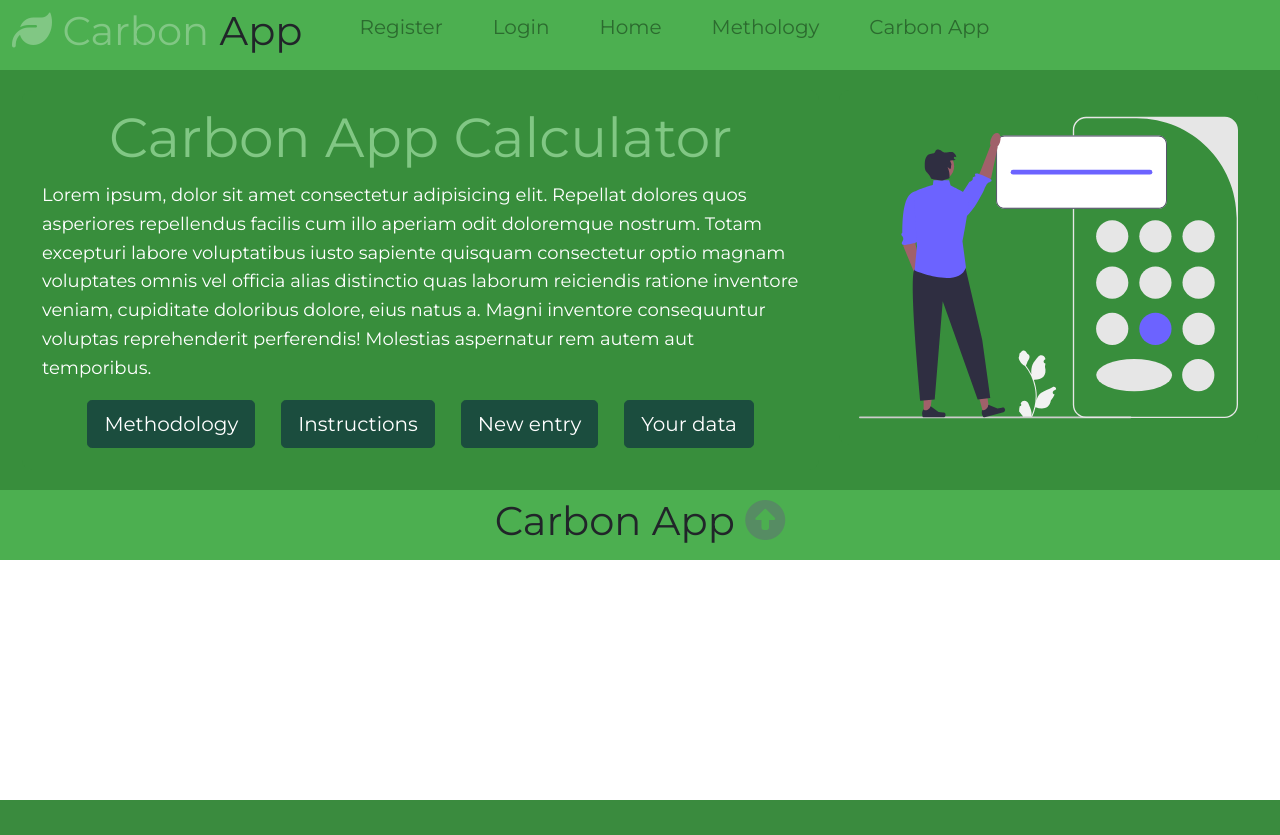
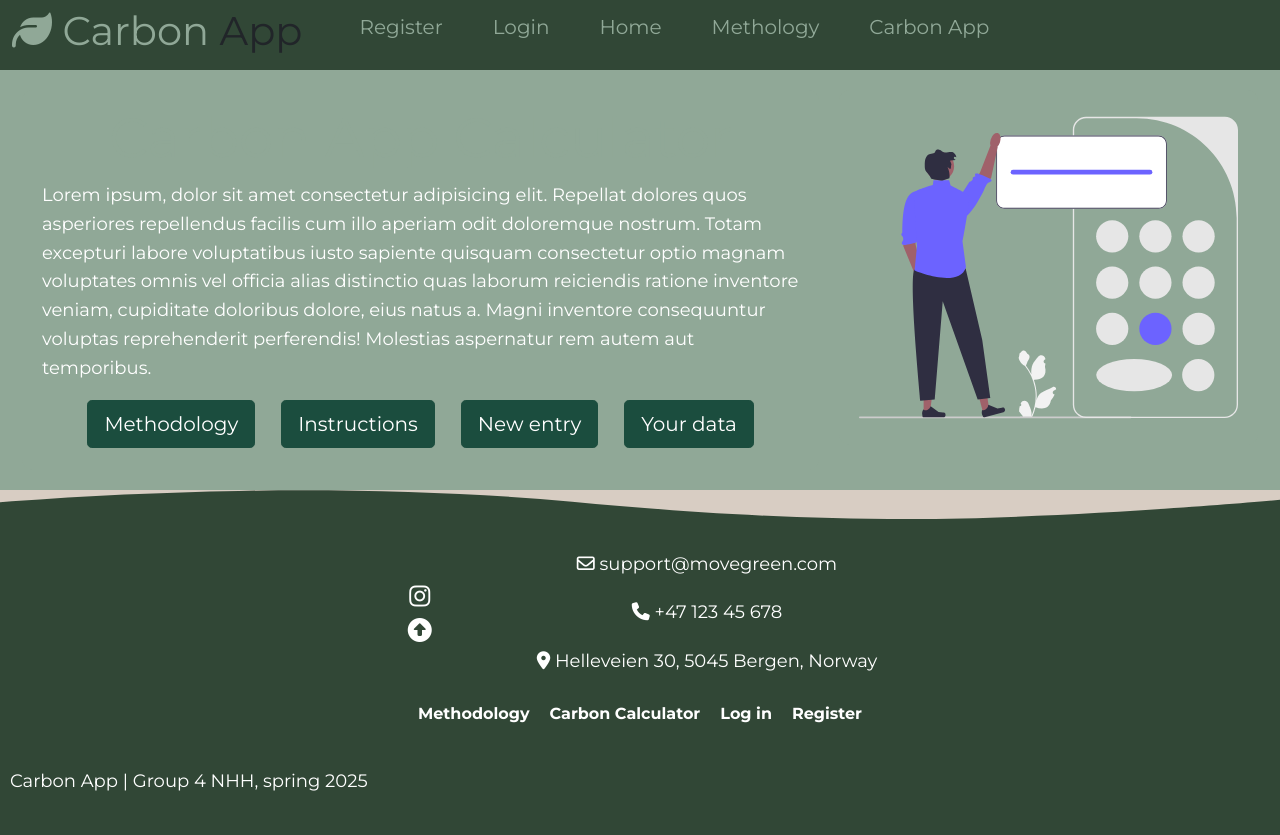
Before and after one commit to hannik3/carbon_app_v1, a Flask app: page /carbon_app in a window 1280 px wide. Before the commit the page ends 800 px from the top, so only its background shows below. Run offline with Flask 2, Linux system fonts and the light colour scheme; some libraries are stand-ins or nearby versions.

Commit message:
new design

```diff
--- a/capp/static/carbon_app.css
+++ b/capp/static/carbon_app.css
@@ -18,16 +18,16 @@ h4 {
 }
 /* Section header */
 .section_header_carbon_app {
-  background-color: #388E3C; /* Dunkleres Grün */
+  background-color: #90a897; /* Dunkleres Grün */
 }
 .header_carbon_app {
   display: flex;
   align-items: start;
-  background: #388E3C; /* Dunkleres Grün */
+  background: #90a897; /* Dunkleres Grün */
 }
 .header_carbon_app .box {
   flex: 1;
-  background: #388E3C; /* Dunkleres Grün */
+  background: #90a897; /* Dunkleres Grün */
   color: #fff;
   border-radius: 10px;
   margin: 20px 10px;
@@ -49,12 +49,12 @@ h4 {
   flex-wrap: wrap;
 }
 .container_buttons_links_header_carbon_app a:hover {
-  color: #388E3C; /* Dunkleres Grün für Hover */
+  color: #90a897; /* Dunkleres Grün für Hover */
 }
 .container_buttons_links_header_carbon_app btn {
   width: 100px;
   height: 100px;
-  background: #388E3C; /* Dunkleres Grün */
+  background: #90a897; /* Dunkleres Grün */
   color: #fff;
   display: flex;
   justify-content: center;
--- a/capp/static/layout.css
+++ b/capp/static/layout.css
@@ -45,7 +45,7 @@ img {
 }
 /* Navbar  */
 .section_carbon_app_navbar {
-  background-color: #4CAF50; /* Waldgrün */
+  background-color: #314736; /* Waldgrün */
 }
 .carbon_app_navbar {
   display: flex;
@@ -53,11 +53,11 @@ img {
   justify-content: flex-start;
   height: 70px;
   align-items: center;
-  background-color: #4CAF50; /* Waldgrün */
+  background-color: #314736; /* Waldgrün */
   padding: 0 0px;
 }
 .carbon_app_navbar a {
-  color: #2C6B2F; /* Dunkleres Waldgrün */
+  color: #90a897; /* Dunkleres Waldgrün */
   padding: 10px 20px;
   margin: 0 5px;
   font-size: 20px;
@@ -74,20 +74,85 @@ img {
   font-weight: 400;
 }
 .text-logo {
-  color: #81C784; /* Helles Grün für Logo */
+  color: #90a897; /* Helles Grün für Logo */
 }
 /* Footer  */
-.section_footer{
-  background-color: #4CAF50; /* Waldgrün */
+/* Wellen-Design */
+.footer-wave {
+  width: 100%;
+  overflow: hidden;
+  line-height: 0;
+  background-color: #314736;
 }
+
+.footer-wave-svg {
+  display: block;
+  width: 100%;
+  height: 100px;
+}
+
+.footer-wave-path {
+  fill: #d8cdc3;
+}
+.footer-wave-svg {
+  background-color: transparent;
+  display: block;
+  height: 30px;
+  position: relative;
+  top: -1px;
+  width: 100%;
+}
+
+/* Footer-Styling */
+.footer-container {
+  display: flex;
+  flex-direction: column;
+  align-items: center;
+  justify-content: center;
+  width: 100%;
+  background-color: #314736; /* Waldgrün */
+  color: white;
+  padding: 20px 0;
+}
+
+.footer-content {
+  display: flex;
+  justify-content: center;
+  align-items: center;
+  gap: 100px; /* Abstand zwischen den Spalten */
+  text-align: center;
+}
+
+.footer-column {
+  display: flex;
+  flex-direction: column;
+  align-items: center;
+}
+
+.footer-column a {
+  font-size: 24px;
+  margin: 5px;
+  color: white;
+}
+
+.footer-links {
+  margin-top: 15px;
+  display: flex;
+  gap: 20px;
+}
+
+.footer-links a {
+  color: white;
+  text-decoration: none;
+  font-weight: bold;
+}
+
 .footer {
-  display: flex;
-  flex-direction: row;
-  justify-content: center;
-  height: 70px;
-  align-items: center;
-  background-color: #4CAF50; /* Waldgrün */
-  padding: 0 0px;
+  margin-top: 20px;
+  text-align: center;
+  background-color: #314736;
+  width: 100%;
+  padding: 10px;
 }
 
 /* Media query */
--- a/capp/templates/home.html
+++ b/capp/templates/home.html
@@ -34,6 +34,11 @@
       </div>
     </div>
 
+  </div>
+  <div class="header-wave">
+    <svg class="header-wave-svg" xmlns="http://www.w3.org/2000/svg" viewBox="0 0 1200 100" preserveAspectRatio="none">
+      <path class="header-wave-path" d="M851.8,100c125,0,288.3-45,348.2-64V0H0v44c3.7-1,7.3-1.9,11-2.9C80.7,22,151.7,10.8,223.5,6.3C276.7,2.9,330,4,383,9.8 c52.2,5.7,103.3,16.2,153.4,32.8C623.9,71.3,726.8,100,851.8,100z"></path>
+    </svg>
   </div>
 </section>
 
--- a/capp/templates/layout.html
+++ b/capp/templates/layout.html
@@ -69,18 +69,42 @@
 
         {% block content %} {% endblock %}
 
-        <section class="section_footer">
-          <div class="container">
-            <div class="footer">
-              <h1>
-                Carbon App
-                <a href="#">
-                  <i class="fa-solid fa-circle-up" style="color: #568c63"></i>
-                </a>
-              </h1>
+        <div class="footer-wave">
+          <svg class="footer-wave-svg" xmlns="http://www.w3.org/2000/svg" viewBox="0 0 1200 100" preserveAspectRatio="none">
+            <path class="footer-wave-path" d="M851.8,100c125,0,288.3-45,348.2-64V0H0v44c3.7-1,7.3-1.9,11-2.9C80.7,22,151.7,10.8,223.5,6.3C276.7,2.9,330,4,383,9.8
+              c52.2,5.7,103.3,16.2,153.4,32.8C623.9,71.3,726.8,100,851.8,100z"></path>
+          </svg>
+        </div>
+
+        <div class="footer-container">
+          <div class="footer-content">
+            <!-- Erste Spalte: Social Icons -->
+            <div class="footer-column">
+              <a class="fa-brands fa-instagram" href="https://www.instagram.com/movegreen2024/"></a>
+              <a class="fa-solid fa-circle-up" href="#"></a>
+            </div>
+
+            <!-- Zweite Spalte: E-Mail, Telefon, Adresse -->
+            <div class="footer-column">
+              <p><i class="fa-regular fa-envelope"></i> support@movegreen.com</p>
+              <p><i class="fa-solid fa-phone"></i> +47 123 45 678</p>
+              <p><i class="fa-solid fa-location-dot"></i> Helleveien 30, 5045 Bergen, Norway</p>
             </div>
           </div>
-        </section>
+
+          <!-- Links in einer Zeile -->
+          <div class="footer-links">
+            <a href="/green_digitalization_course/NHH/2024/group1/methodology">Methodology</a>
+            <a href="/green_digitalization_course/NHH/2024/group1/carbon_calc">Carbon Calculator</a>
+            <a href="/green_digitalization_course/NHH/2024/group1/login">Log in</a>
+            <a href="/green_digitalization_course/NHH/2024/group1/register">Register</a>
+          </div>
+
+          <!-- Footer-Text -->
+          <div class="footer">
+            <p>Carbon App | Group 4 NHH, spring 2025</p>
+          </div>
+        </div>
 
         <!-- Bootstrap -->
         <!-- Question Accordion -->
```
Also changed, not shown: capp/static/home.css (+19 -8 lines).
